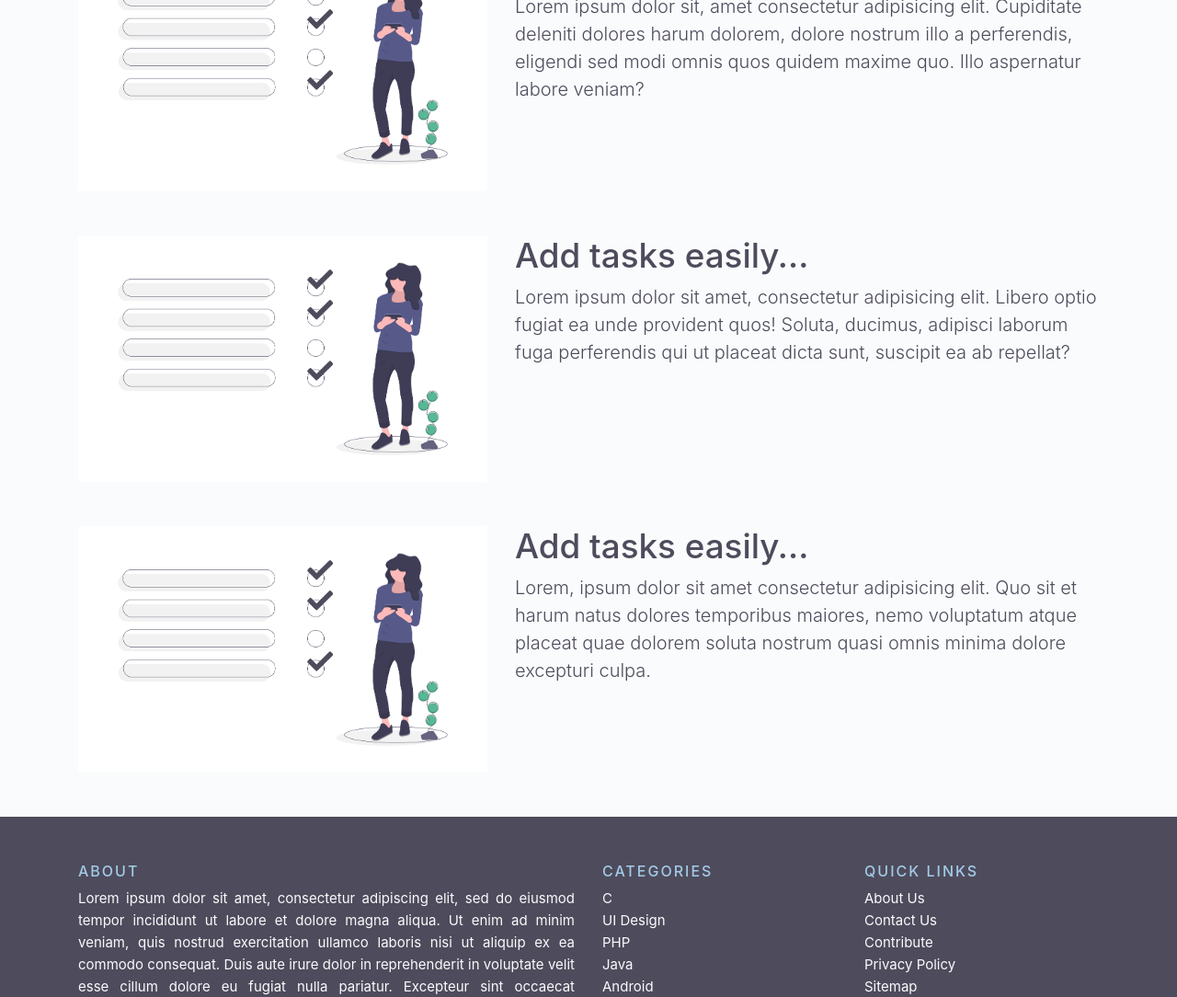
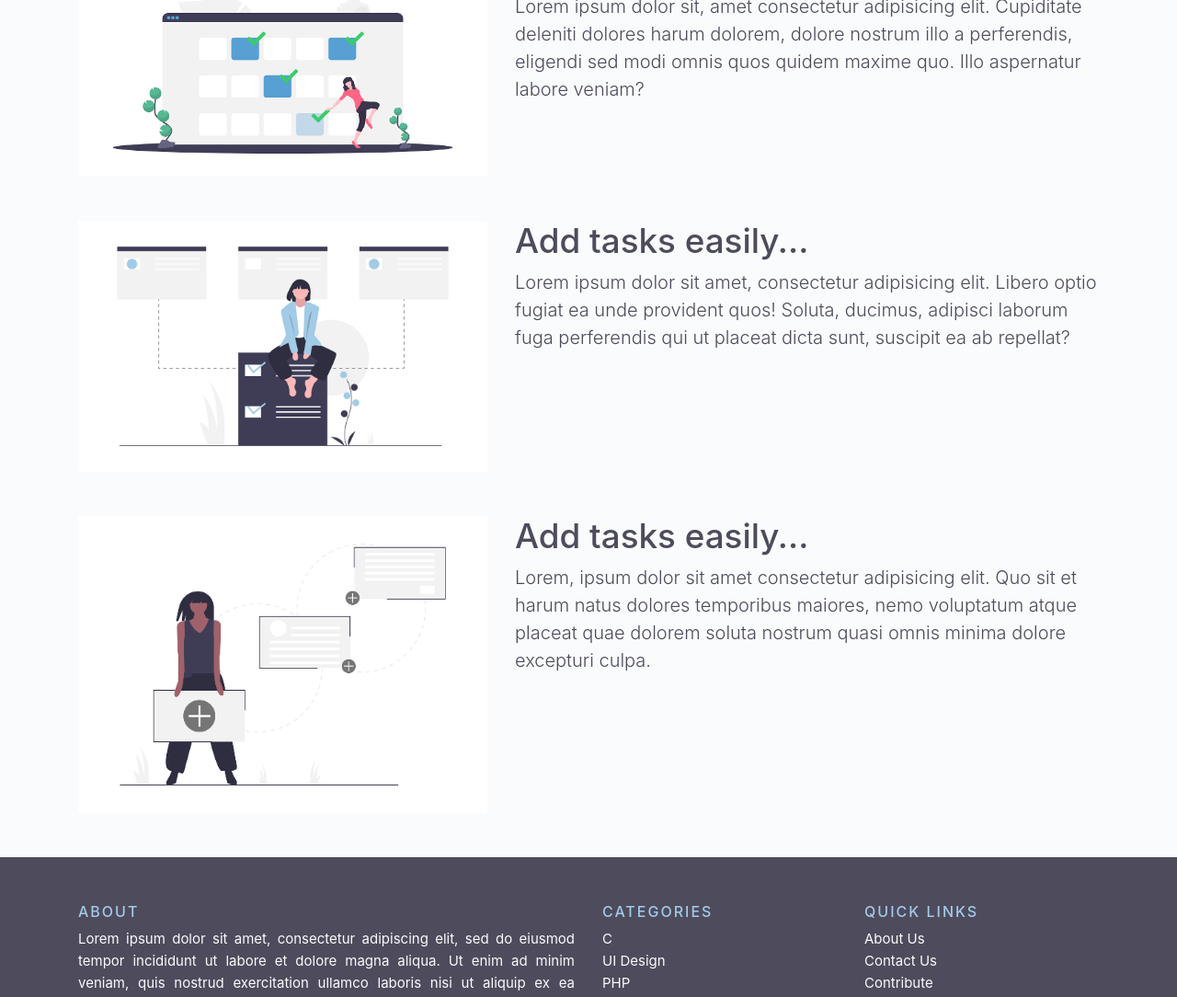
Before and after one commit to wunderlist2-bw-august-2019/landing-page, a plain HTML site: page html/features.html in a window 1280 px wide. Shown: the part 476-1560 px from the top of the page at 92% size. Drawn offline with nearby package versions, Linux system fonts and the light colour scheme.

Commit message:
Added different images for the features page.

```diff
--- a/html/features.html
+++ b/html/features.html
@@ -45,8 +45,10 @@
       </div>
     </nav>
 
+<!-- Features Section -->
     <section class="features">
       <div class="container">
+
         <div class="row my-5">
           <div class="col-lg-5 col-xs-12">
             <div class="">
@@ -67,12 +69,13 @@
             </p>
           </div>
         </div>
+
         <div class="row my-5">
           <div class="col-lg-5 col-xs-12">
             <div class="img-responsive">
               <img
                 class="img-fluid"
-                src="../images/new-task.png"
+                src="../images/undraw_checking_boxes_2ibd.png"
                 alt="new task"
               />
             </div>
@@ -87,12 +90,13 @@
             </p>
           </div>
         </div>
+
         <div class="row my-5">
           <div class="col-lg-5 col-xs-12">
             <div class="img-responsive">
               <img
                 class="img-fluid"
-                src="../images/new-task.png"
+                src="../images/organize.png"
                 alt="new task"
               />
             </div>
@@ -107,12 +111,13 @@
             </p>
           </div>
         </div>
+
         <div class="row my-5">
           <div class="col-lg-5 col-xs-12">
             <div class="img-responsive">
               <img
                 class="img-fluid"
-                src="../images/new-task.png"
+                src="../images/add.png"
                 alt="new task"
               />
             </div>
@@ -127,6 +132,7 @@
             </p>
           </div>
         </div>
+
       </div>
     </section>
 
```
Also changed, not shown: images/add.png (added), images/organize.png (added), images/undraw_checking_boxes_2ibd.png (added).
